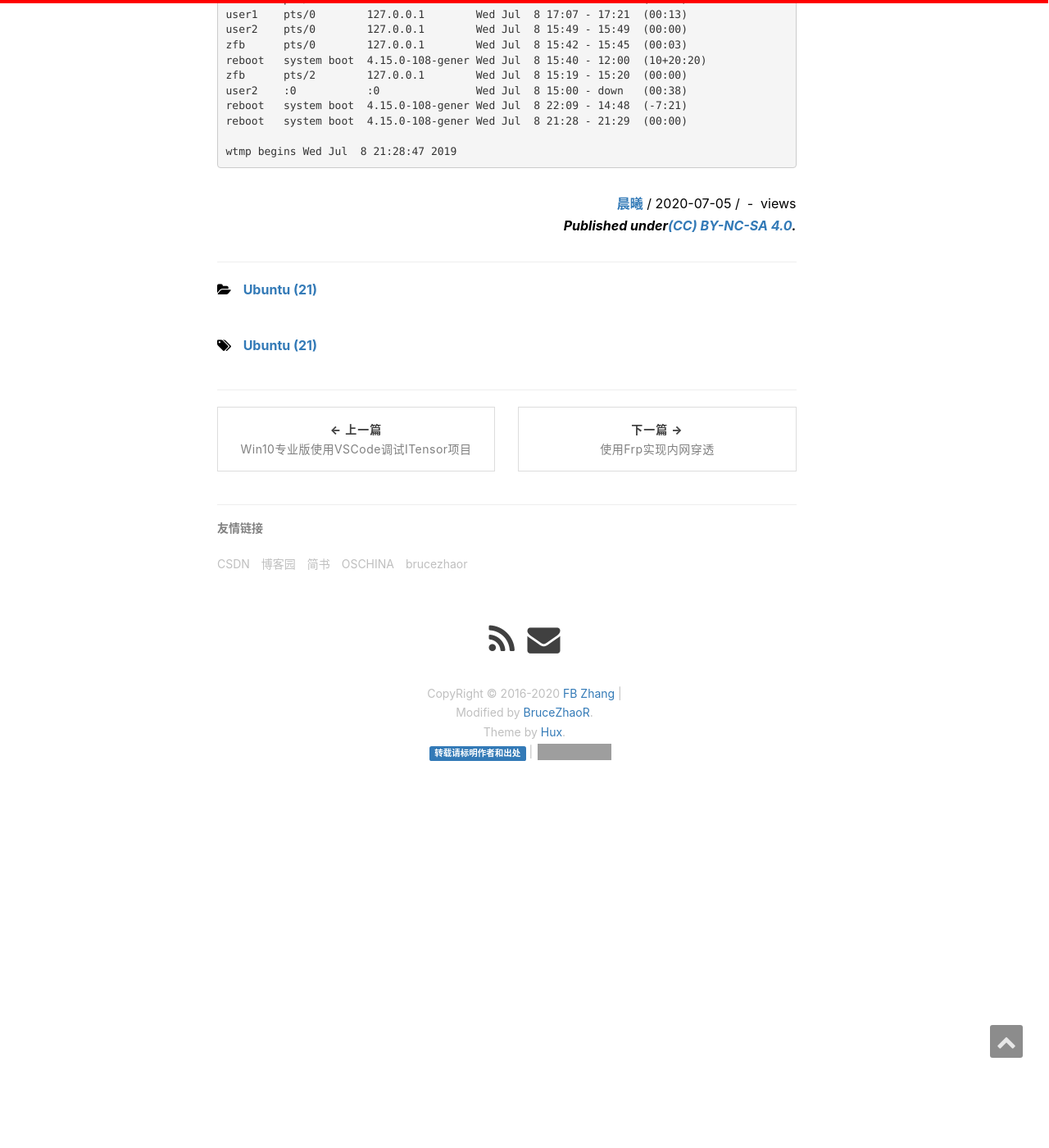
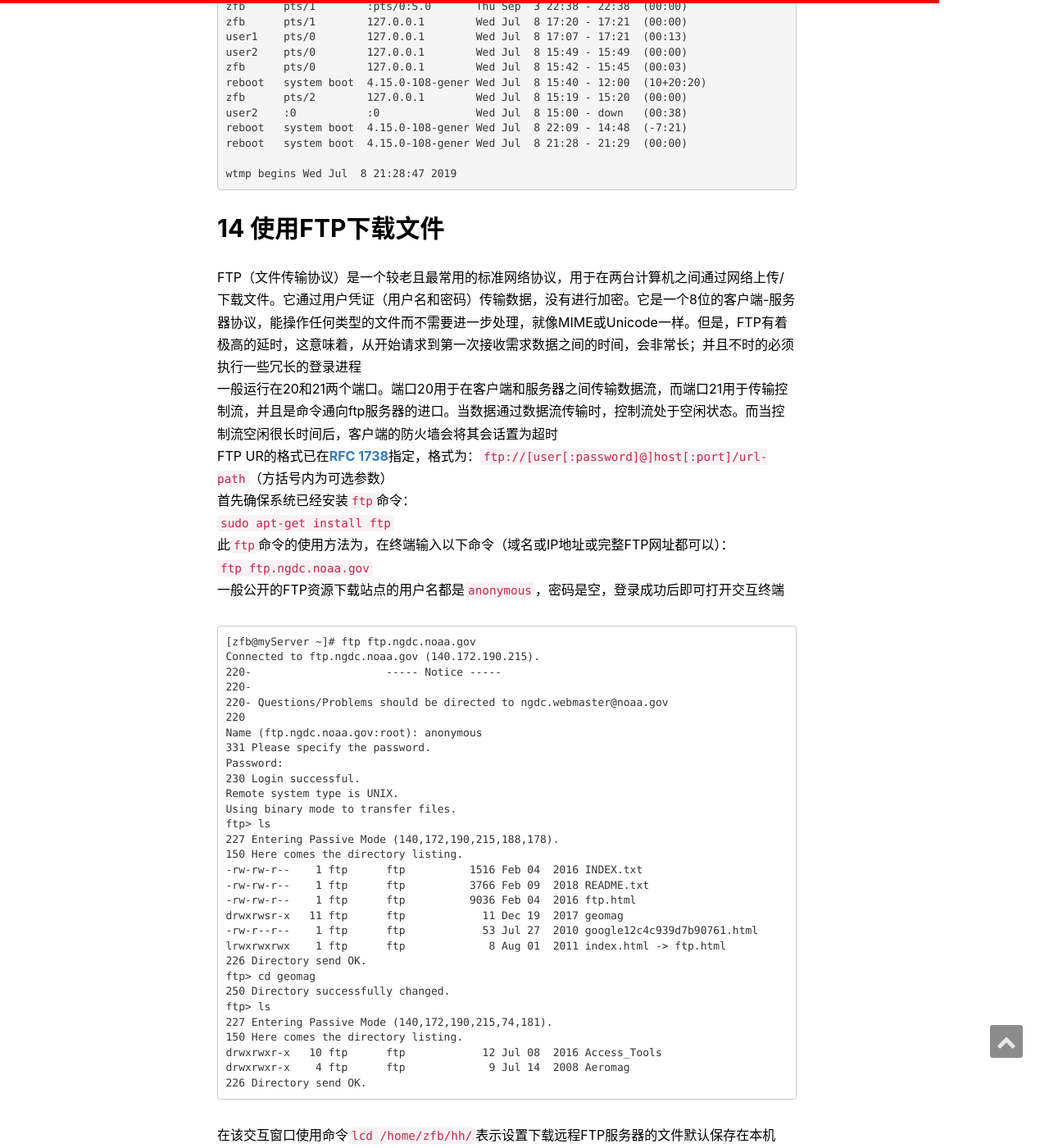
Before and after one commit to zfb132/zfb132.github.com, a Jekyll site: the page built from _posts/2020-07-05-ubuntu_commands.md, in a window 1280 px wide and 1400 px high, scrolled down 11918 px. Shown: the whole window at 82% size. Built offline with Jekyll 4.4.1, drawn with Linux system fonts in a browser that asks for light colours; nearby versions of some CDN libraries; comment, search, counter and statistics services are not loaded; some of the changed text lies outside the part shown; grey boxes are pictures that could not be loaded.

Commit message:
添加ftp用法

````diff
--- a/_posts/2020-07-05-ubuntu_commands.md
+++ b/_posts/2020-07-05-ubuntu_commands.md
@@ -349,3 +349,49 @@ reboot   system boot  4.15.0-108-gener Wed Jul  8 21:28 - 21:29  (00:00)
 
 wtmp begins Wed Jul  8 21:28:47 2019
 ```
+## 14 使用FTP下载文件
+FTP（文件传输协议）是一个较老且最常用的标准网络协议，用于在两台计算机之间通过网络上传/下载文件。它通过用户凭证（用户名和密码）传输数据，没有进行加密。它是一个8位的客户端-服务器协议，能操作任何类型的文件而不需要进一步处理，就像MIME或Unicode一样。但是，FTP有着极高的延时，这意味着，从开始请求到第一次接收需求数据之间的时间，会非常长；并且不时的必须执行一些冗长的登录进程
+一般运行在20和21两个端口。端口20用于在客户端和服务器之间传输数据流，而端口21用于传输控制流，并且是命令通向ftp服务器的进口。当数据通过数据流传输时，控制流处于空闲状态。而当控制流空闲很长时间后，客户端的防火墙会将其会话置为超时
+FTP UR的格式已在[RFC 1738](https://tools.ietf.org/html/rfc1738)指定，格式为：`ftp://[user[:password]@]host[:port]/url-path`（方括号内为可选参数）
+首先确保系统已经安装`ftp`命令：
+`sudo apt-get install ftp`
+此`ftp`命令的使用方法为，在终端输入以下命令（域名或IP地址或完整FTP网址都可以）：
+`ftp ftp.ngdc.noaa.gov`
+一般公开的FTP资源下载站点的用户名都是`anonymous`，密码是空，登录成功后即可打开交互终端
+```text
+[zfb@myServer ~]# ftp ftp.ngdc.noaa.gov
+Connected to ftp.ngdc.noaa.gov (140.172.190.215).
+220-                     ----- Notice -----
+220-
+220- Questions/Problems should be directed to ngdc.webmaster@noaa.gov
+220
+Name (ftp.ngdc.noaa.gov:root): anonymous
+331 Please specify the password.
+Password:
+230 Login successful.
+Remote system type is UNIX.
+Using binary mode to transfer files.
+ftp> ls
+227 Entering Passive Mode (140,172,190,215,188,178).
+150 Here comes the directory listing.
+-rw-rw-r--    1 ftp      ftp          1516 Feb 04  2016 INDEX.txt
+-rw-rw-r--    1 ftp      ftp          3766 Feb 09  2018 README.txt
+-rw-rw-r--    1 ftp      ftp          9036 Feb 04  2016 ftp.html
+drwxrwsr-x   11 ftp      ftp            11 Dec 19  2017 geomag
+-rw-r--r--    1 ftp      ftp            53 Jul 27  2010 google12c4c939d7b90761.html
+lrwxrwxrwx    1 ftp      ftp             8 Aug 01  2011 index.html -> ftp.html
+226 Directory send OK.
+ftp> cd geomag
+250 Directory successfully changed.
+ftp> ls
+227 Entering Passive Mode (140,172,190,215,74,181).
+150 Here comes the directory listing.
+drwxrwxr-x   10 ftp      ftp            12 Jul 08  2016 Access_Tools
+drwxrwxr-x    4 ftp      ftp             9 Jul 14  2008 Aeromag
+226 Directory send OK.
+```
+在该交互窗口使用命令`lcd /home/zfb/hh/`表示设置下载远程FTP服务器的文件默认保存在本机的`/home/zfb/hh/`目录
+在该交互窗口使用命令`mget *`表示下载当前目录下的所有文件，忽略所有子文件夹
+在该交互窗口使用命令`prompt off`表示关闭下载提示
+**批量遍历下载FTP站点指定目录下的所有数据**：
+`wget -r -nH -P/home/zfb/hh/ ftp://ftp.ngdc.noaa.gov/ionosonde/mids11/GR13L/individual/2019/* --ftp-user=annoymous --ftp-password=`
````
